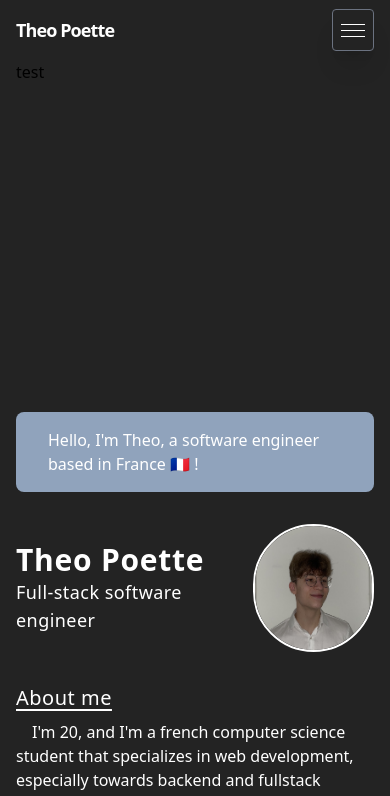
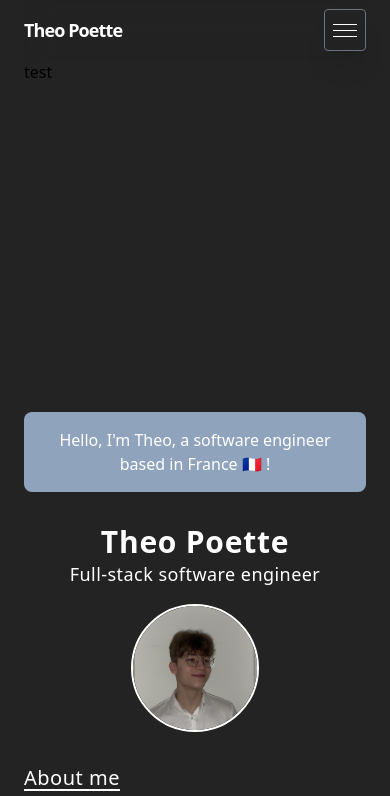
Before and after one commit to sisypheus/my_site, a Next.js app: page / in a window 390 px wide. Shown: the top 796 px of the page. Built offline with nearby package versions, Linux system fonts and the light colour scheme.

Commit message:
feat: improved header with blur filter and mobile display

```diff
--- a/src/pages/components/Layout.tsx
+++ b/src/pages/components/Layout.tsx
@@ -5,12 +5,14 @@ import Menu from "./Menu";
 const Layout: NextPage = ({ children }: any) => {
   return (
     <main className="min-h-screen bg-[#232323] md:px-8">
-      <div className="mx-auto max-w-2xl">
+      <div className="mx-auto max-w-3xl">
         <div className="mx-auto flex min-h-screen flex-col px-4">
-          <Menu />
-          <div className="h-80">test</div>
-          <div className="flex-1">{children}</div>
-          <Footer />
+          <div className="px-2 md:px-12">
+            <Menu />
+            <div className="h-80">test</div>
+            <div className="flex-1">{children}</div>
+            <Footer />
+          </div>
         </div>
       </div>
     </main>
--- a/src/pages/components/Menu.tsx
+++ b/src/pages/components/Menu.tsx
@@ -2,6 +2,7 @@ import { NextPage } from "next";
 import Link from "next/link";
 import React, { useState } from "react";
 import ActiveLink from "./ActiveLink";
+import FadeIn from "./FadeIn";
 import Github from "./Github";
 import MenuIcon from "./MenuIcon";
 
@@ -13,7 +14,7 @@ const Menu: NextPage = () => {
   };
 
   return (
-    <div className="sticky">
+    <div className="sticky top-0 backdrop-blur-md z-10 w-full">
       <div className="flex items-center justify-between text-white">
         <div className="flex items-center justify-center py-4">
           <Link href="/">
@@ -33,6 +34,8 @@ const Menu: NextPage = () => {
           </button>
 
           {isOpen && (
+            <FadeIn>
+
             <div className="absolute top-0 right-0 mt-14 flex w-48 flex-col space-y-2 rounded-lg bg-slate-700 py-2">
               <ActiveLink
                 href="/projects"
@@ -70,6 +73,7 @@ const Menu: NextPage = () => {
                 Github
               </a>
             </div>
+            </FadeIn>
           )}
         </div>
 
--- a/src/pages/index.tsx
+++ b/src/pages/index.tsx
@@ -26,22 +26,22 @@ const Home: NextPage = () => {
 
       <FadeIn>
         <div className="mt-8 flex w-full items-center justify-center rounded-lg bg-blue-200/70 px-8 py-4">
-          <p className="text-white opacity-100">
+          <p className="text-center text-white opacity-100">
             Hello, I'm Theo, a software engineer based in France 🇫🇷 !
           </p>
         </div>
 
-        <div className="mt-8 flex w-full items-center justify-between">
-          <div>
-            <p className="text-3xl font-semibold tracking-wide text-white">
+        <div className="mt-8 flex w-full flex-col items-center justify-center sm:flex-row sm:justify-between">
+          <div className="flex-col">
+            <p className="text-center text-3xl font-semibold tracking-wide text-white sm:text-left">
               Theo Poette
             </p>
-            <p className="text-lg font-light tracking-wide text-white">
+            <p className="text-center text-lg font-light tracking-wide text-white sm:text-left">
               Full-stack software engineer
             </p>
           </div>
           <Image
-            className="h-32 w-32 overflow-hidden rounded-full border-2 border-white"
+            className="mx-auto mt-4 h-32 w-32 overflow-hidden rounded-full border-2 border-white sm:m-0"
             src="/me.jpg"
             alt="Picture of me"
             width={400}
```
